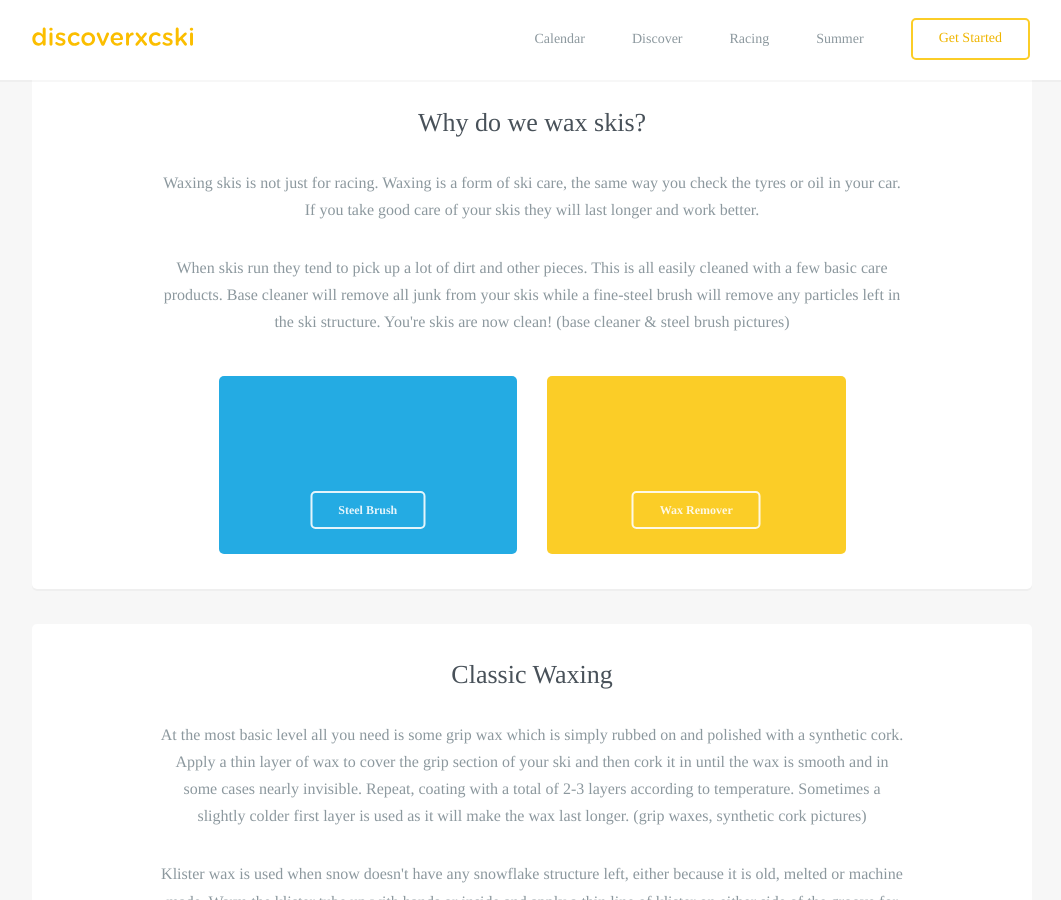
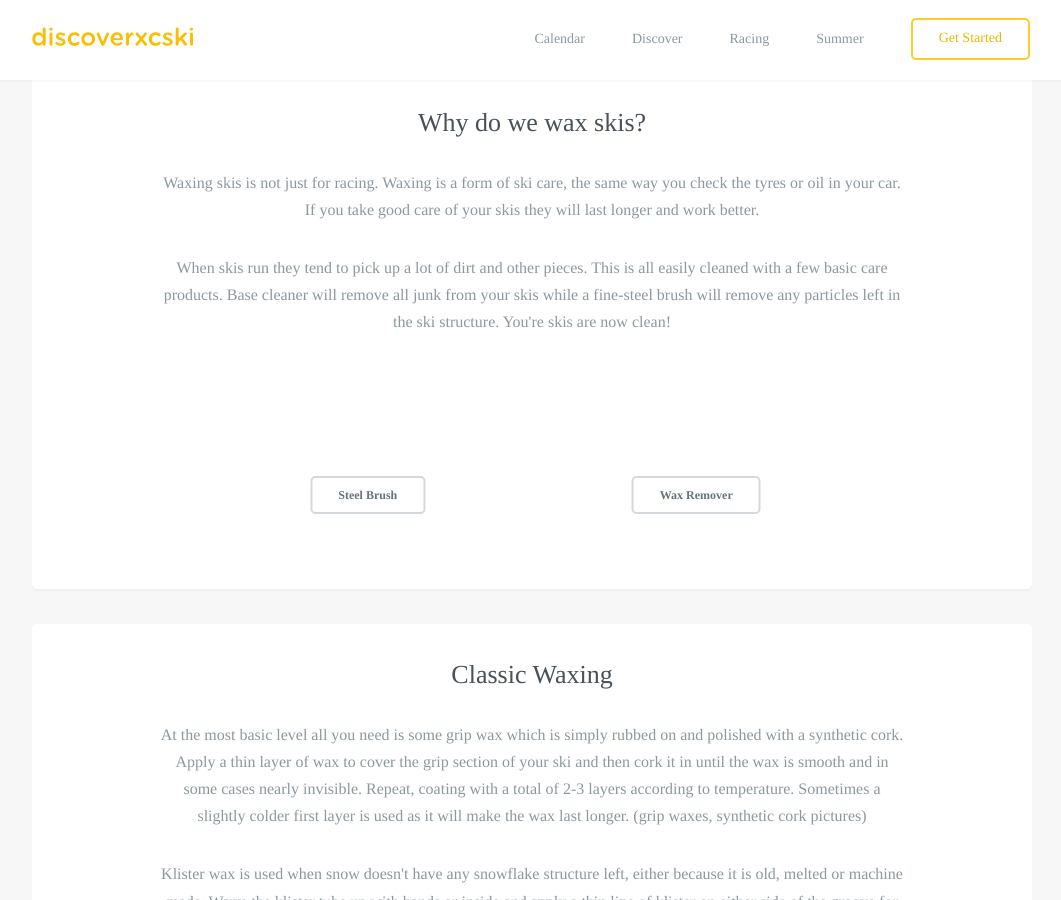
Before and after one commit to robcatto/robcatto.github.io, a Jekyll site: the page built from get-started/waxing/index.html, in a window 1280 px wide and 900 px high, scrolled down 921 px. Shown: the whole window, without its empty margins (108-1169 px from the left). Built offline with Jekyll 4.4.1, drawn with Linux system fonts in a browser that asks for light colours; some web fonts are replaced; Markdown is read by kramdown in place of the engine named in the settings.

Commit message:
Update index.html

```diff
--- a/get-started/waxing/index.html
+++ b/get-started/waxing/index.html
@@ -48,20 +48,20 @@ layout: default
                    <section class="mobile_section">
                     <h3>Why do we wax skis?</h3>
                     <p>Waxing skis is not just for racing. Waxing is a form of ski care, the same way you check the tyres or oil in your car. If you take good care of your skis they will last longer and work better.
-                        <p>  When skis run they tend to pick up a lot of dirt and other pieces. This is all easily cleaned with a few basic care products. Base cleaner will remove all junk from your skis while a fine-steel brush will remove any particles left in the ski structure. You're skis are now clean! (base cleaner & steel brush pictures)
+                        <p>  When skis run they tend to pick up a lot of dirt and other pieces. This is all easily cleaned with a few basic care products. Base cleaner will remove all junk from your skis while a fine-steel brush will remove any particles left in the ski structure. You're skis are now clean!
                         </p>
 
                      <div class="row" style="max-width: 657px;">
 <div class="column two">
-<div class="callout-card" style="background: #24ABE3;">
+<div class="callout-card" style="background: white;">
 
-<a class="button small inverse" href="/discoverxc/classic" data-featurette="analytics-click-event" data-event-category="button" data-event-action="M: Clicked Perks" data-event-label="Source: Features Page" id="featurette-13">Steel Brush</a>
+<a class="button small dark" href="/discoverxc/classic" data-featurette="analytics-click-event" data-event-category="button" data-event-action="M: Clicked Perks" data-event-label="Source: Features Page" id="featurette-13">Steel Brush</a>
 </div>
 </div>
 <div class="column two">
-<div class="callout-card" style="background: #FBCD27;">
+<div class="callout-card" style="background: white;">
 
-<a class="button small inverse" href="/discoverxc/skate" data-featurette="analytics-click-event" data-event-category="button" data-event-action="M: Clicked Perks" data-event-label="Source: Features Page" id="featurette-13">Wax Remover</a>
+<a class="button small dark" href="/discoverxc/skate" data-featurette="analytics-click-event" data-event-category="button" data-event-action="M: Clicked Perks" data-event-label="Source: Features Page" id="featurette-13">Wax Remover</a>
 </div>
 </div>
 </div>
```
